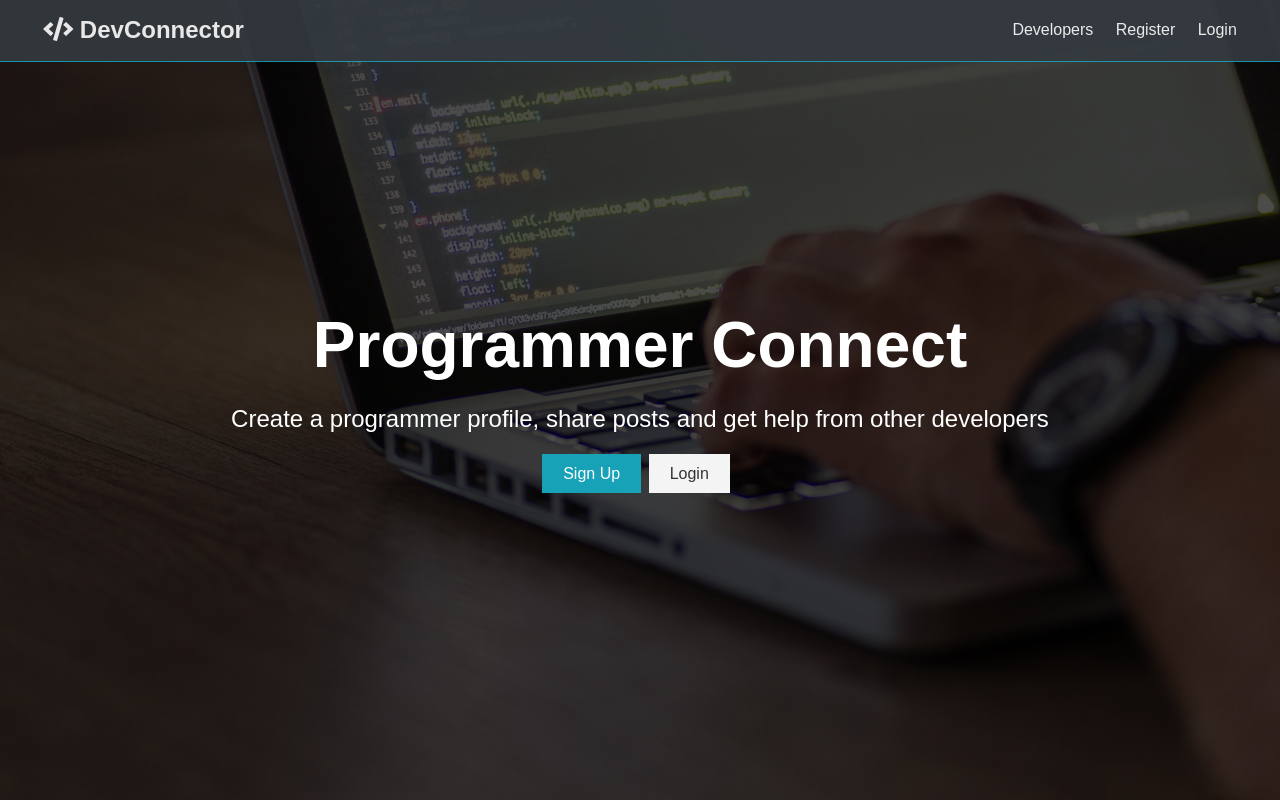
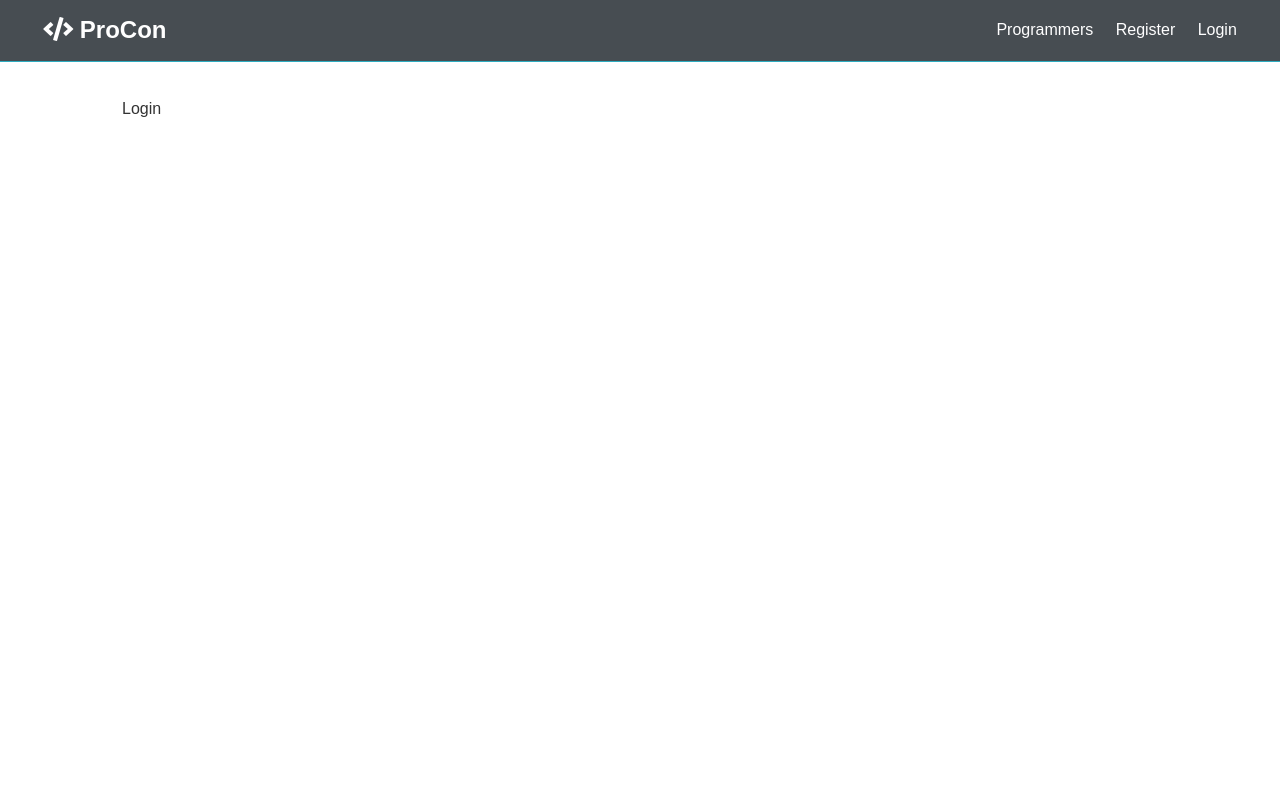
Before and after one commit to lzhangsysu/programmer_connect, a React (Create React App) app in the folder client/: page /login in a window 1280 px wide. Built offline with nearby package versions, Linux system fonts and the light colour scheme.

Commit message:
set up routes

```diff
--- a/client/src/App.js
+++ b/client/src/App.js
@@ -1,14 +1,25 @@
 import { React, Fragment } from 'react';
+import { BrowserRouter as Router, Route, Switch } from 'react-router-dom';
 import Navbar from './components/layout/Navbar';
 import Landing from './components/layout/Landing';
+import Login from './components/auth/Login';
+import Register from './components/auth/Register';
 import './App.css';
 
 const App = () => {
   return (
-    <Fragment>
-      <Navbar />
-      <Landing />
-    </Fragment>
+    <Router>
+      <Fragment>
+        <Navbar />
+        <Route exact path="/" component={ Landing } />
+        <section className="container">
+          <Switch>
+            <Route exact path='/register' component= { Register } />
+            <Route exact path='/login' component= { Login } />
+          </Switch>
+        </section>
+      </Fragment>
+    </Router>
   );
 }
 
--- /dev/null
+++ b/client/src/components/auth/Login.js
@@ -0,0 +1,11 @@
+import React from 'react';
+
+const Login = () => {
+    return (
+        <div>
+            Login
+        </div>
+    )
+};
+
+export default Login;
--- /dev/null
+++ b/client/src/components/auth/Register.js
@@ -0,0 +1,11 @@
+import React from 'react';
+
+const Register = () => {
+    return (
+        <div>
+            Register
+        </div>
+    )
+};
+
+export default Register;
--- a/client/src/components/layout/Landing.js
+++ b/client/src/components/layout/Landing.js
@@ -1,4 +1,5 @@
 import React from 'react';
+import { Link } from 'react-router-dom';
 
 const Landing = () => {
     return (
@@ -7,12 +8,11 @@
           <div className="landing-inner">
             <h1 className="x-large">Programmer Connect</h1>
             <p className="lead">
-              Create a programmer profile, share posts and get help from
-              other developers
+              Create a programmer profile, share posts and connect with fellow programmers
             </p>
             <div className="buttons">
-              <a href="register.html" className="btn btn-primary">Sign Up</a>
-              <a href="login.html" className="btn btn-light">Login</a>
+              <Link to="/register" className="btn btn-primary">Sign Up</Link>
+              <Link to="/login" className="btn btn-light">Login</Link>
             </div>
           </div>
         </div>
--- a/client/src/components/layout/Navbar.js
+++ b/client/src/components/layout/Navbar.js
@@ -1,15 +1,16 @@
 import React from 'react';
+import { Link } from 'react-router-dom';
 
 const Navbar = () => {
     return (
     <nav className="navbar bg-dark">
       <h1>
-        <a href="index.html"><i className="fas fa-code"></i> DevConnector</a>
+        <Link to="/"><i className="fas fa-code"></i> ProCon</Link>
       </h1>
       <ul>
-        <li><a href="profiles.html">Developers</a></li>
-        <li><a href="register.html">Register</a></li>
-        <li><a href="login.html">Login</a></li>
+        <li><Link to="/profiles">Programmers</Link></li>
+        <li><Link to="/register">Register</Link></li>
+        <li><Link to="/login">Login</Link></li>
       </ul>
     </nav>
     )
```
